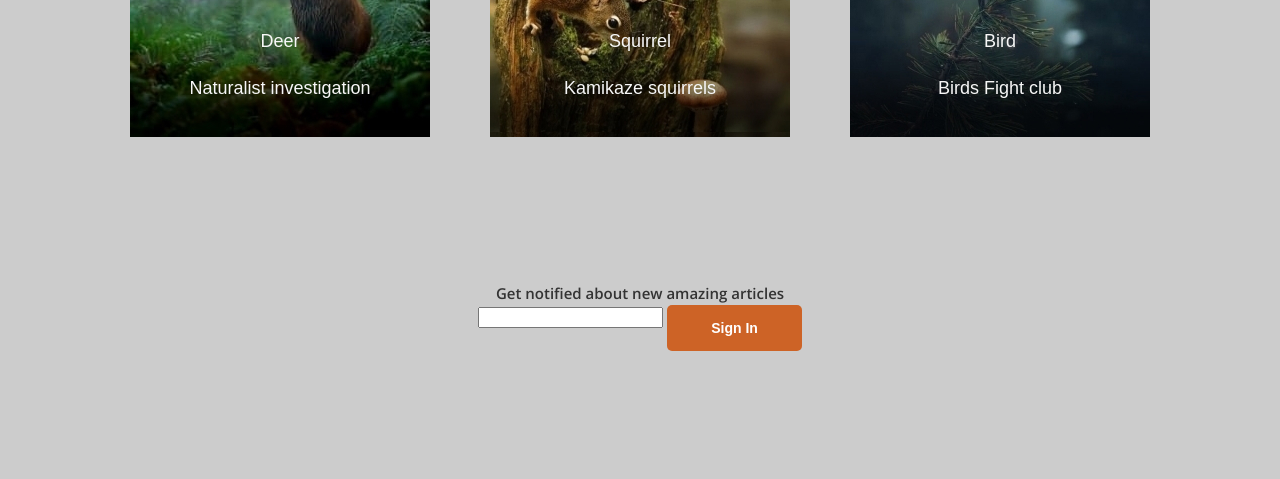
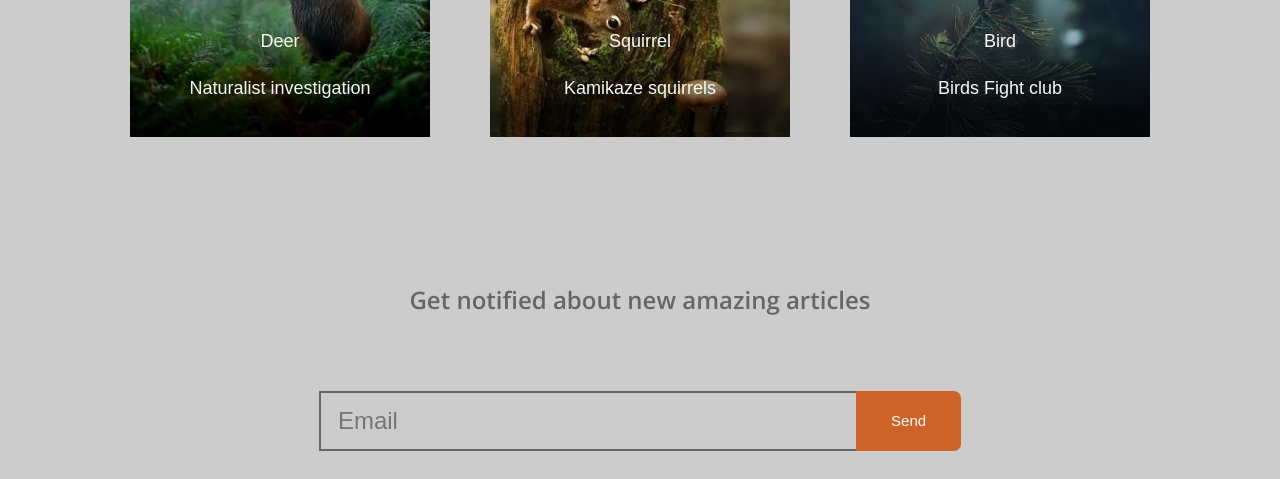
Before and after one commit to ArtemIgnatiev908976/WildLife, a plain HTML site: page index.html in a window 1280 px wide. Shown: the part 1324-1803 px from the top of the page. Drawn offline with nearby package versions, Linux system fonts and the light colour scheme.

Commit message:
init: about

```diff
--- a/assets/css/style.css
+++ b/assets/css/style.css
@@ -254,6 +254,28 @@ hr{
     transition: background .1s linear, color .3s linear;
     background-color: #CD6326;
 }
+.btn3{
+
+    border-top-right-radius:7px;
+
+    border-bottom-right-radius:7px;
+    display: inline-block;
+    vertical-align: top;
+    padding: 18px 35px;
+margin-left: -7px;
+
+
+    color: #ffffff;
+    text-trensform: uppercase;
+    text-decoration: none;
+    transition: background .1s linear, color .3s linear;
+    background-color: #CD6326;
+
+
+
+}
+
+
 .btn2:hover {
     background-color: #e39128;
     color: #f7f7f7;
@@ -377,6 +399,16 @@ hr{
 }
 
 /*About*/
+
+
+.section__about {
+    width: 100%;
+    max-width: 950px;
+    margin: 0 auto 50px;
+    text-align: center;
+
+
+}
 
 .about {
     margin-top: 80px;
@@ -542,6 +574,19 @@ font-weight: 300;
 
 }
 
+.input__email{
+    height: 60px;
+    width: 540px ;
+    border: 2px solid #666666;
+    font-size: 18pt;
+    background-color: #cccccc;
+    text-indent: 15px;
+}
+
+.form-group{
+    padding-top:72px ;
+}
+
 
 
 
--- a/index.html
+++ b/index.html
@@ -132,12 +132,12 @@
         </div>
 
         <br><br> <br><br> <br><br>
-        <div class="section__header">
+        <div class="section__about">
             <!--            <h3 class="section__suptitle">What we do</h3>-->
-            <h4 class="section__title">Get notified about new amazing articles</h4>
+            <h4 class="sh-2-grey">Get notified about new amazing articles</h4>
             <div class="form-group">
-                <input type="text" name="email" id="email" autocomplete="off" required="">
-                <a class="btn2" href="#">Sign In</a>
+                <input class="input__email" type="text" name="email" id="email" autocomplete="off" required="" placeholder="Email">
+                <a class="btn3" href="#">Send</a>
             </div>
         </div>
     </div>
```
